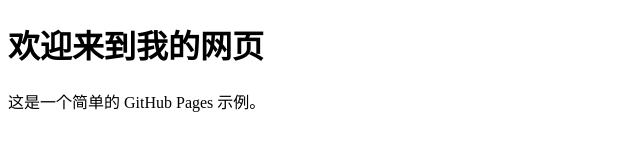
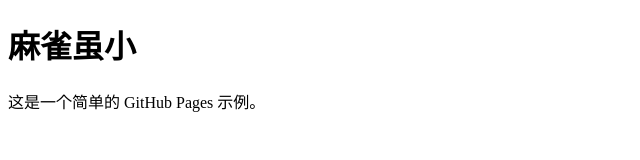
Before and after one commit to yntxa/ryyd, a plain HTML site: page index.html in a window 1280 px wide. Shown: the whole page, without its empty margins (0-640 px from the left). Drawn offline with Linux system fonts and the light colour scheme.

Commit message:
Update index.html

```diff
--- a/index.html
+++ b/index.html
@@ -6,7 +6,7 @@
     <title>我的网页</title>
 </head>
 <body>
-    <h1>欢迎来到我的网页</h1>
+    <h1>麻雀虽小</h1>
     <p>这是一个简单的 GitHub Pages 示例。</p>
 </body>
 </html>
```
